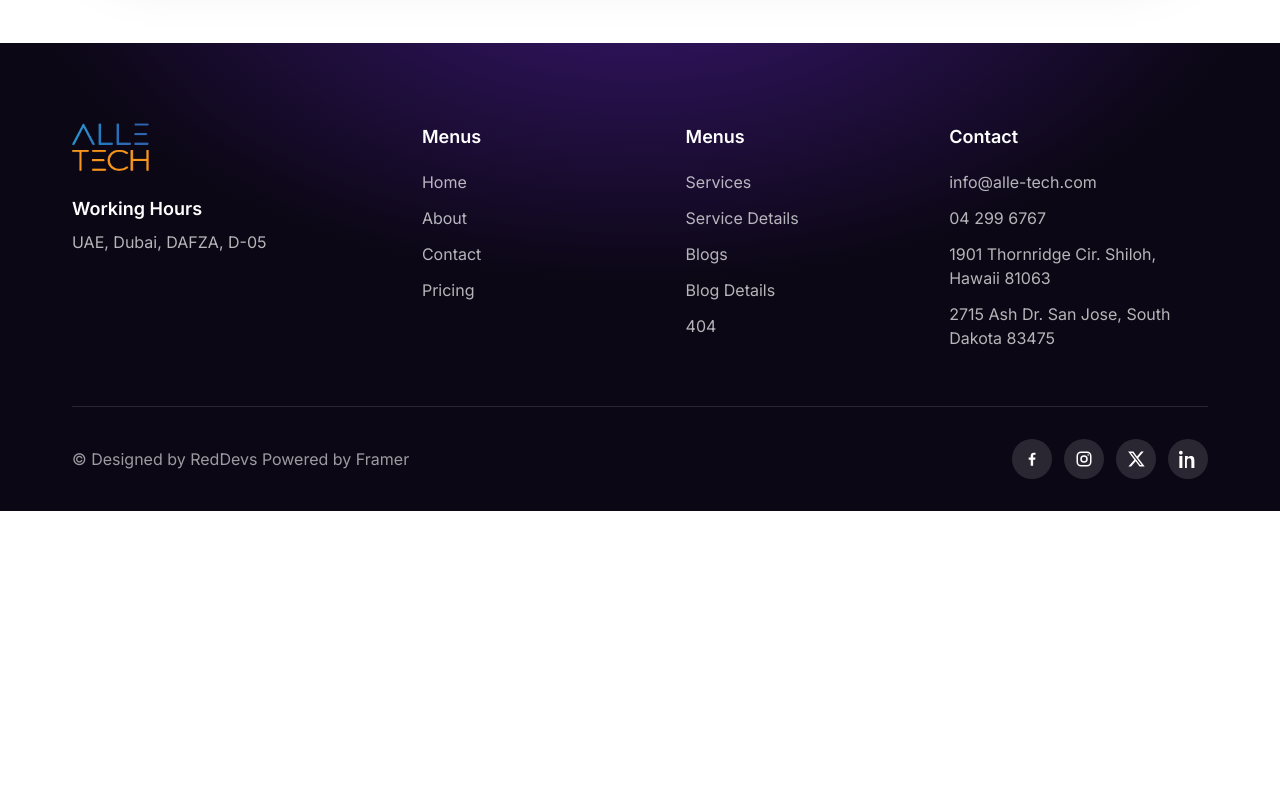
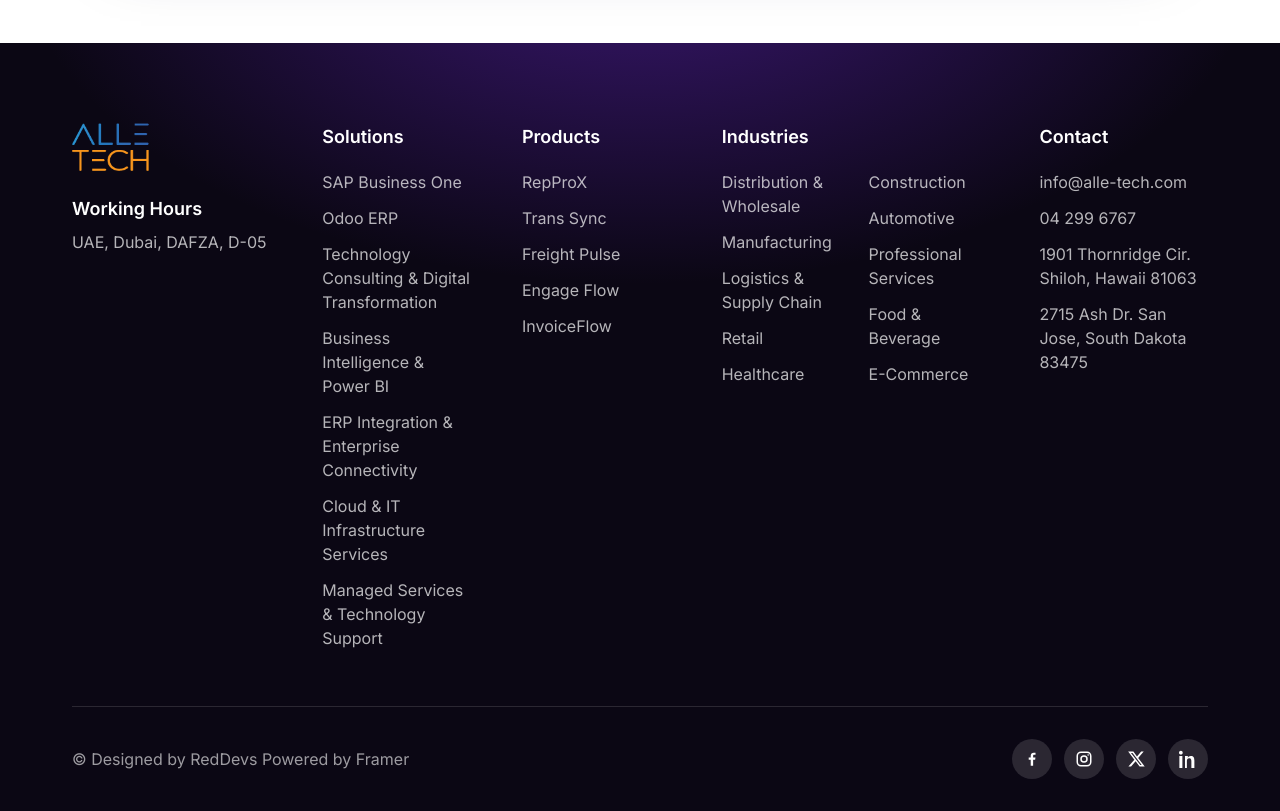
Before and after one commit to tonal-fegno/alle-tech, a Next.js app: page /pricing in a window 1280 px wide. Shown: the part 5460-6271 px from the top of the page. Before the commit the page ends 5971 px from the top, so only its background shows below. Built offline with nearby package versions, Linux system fonts and the light colour scheme.

Commit message:
feat: enhance Footer component with dynamic links for Solutions, Products, and Industries; update constants for new data

```diff
--- a/components/Footer.tsx
+++ b/components/Footer.tsx
@@ -1,23 +1,32 @@
 import Link from "next/link";
 import Image from "next/image";
-import { CONTACT_INFO, LOGO_URL, SOCIAL_LINKS } from "@/lib/constants";
+import {
+  CONTACT_INFO,
+  INDUSTRIES,
+  LOGO_URL,
+  PRODUCTS,
+  SOCIAL_LINKS,
+  SOLUTIONS,
+} from "@/lib/constants";
 
-const menuLinks = [
-  { label: "Home", href: "/" },
-  { label: "About", href: "/about" },
-  { label: "Contact", href: "/contact" },
-  { label: "Pricing", href: "/pricing" },
-];
+const solutionLinks = SOLUTIONS.map((solution) => ({
+  label: solution.title,
+  href: `/solutions/${solution.slug}`,
+}));
 
-const pageLinks = [
-  { label: "Services", href: "/services" },
-  { label: "Service Details", href: "/services/home-cleaning" },
-  { label: "Blogs", href: "/blogs" },
-  {
-    label: "Blog Details",
-    href: "/blogs/5-simple-tips-to-keep-your-home-spotless-every-day",
-  },
-  { label: "404", href: "/404-page" },
+const productLinks = PRODUCTS.map((product) => ({
+  label: product.title,
+  href: `/products/${product.slug}`,
+}));
+
+const industryLinks = INDUSTRIES.map((industry) => ({
+  label: industry.title,
+  href: `/industries#${industry.slug}`,
+}));
+
+const industryColumns = [
+  industryLinks.slice(0, Math.ceil(industryLinks.length / 2)),
+  industryLinks.slice(Math.ceil(industryLinks.length / 2)),
 ];
 
 const socialIcons: Record<string, React.ReactNode> = {
@@ -59,7 +68,7 @@ export default function Footer() {
       />
 
       <div className="container-main relative">
-        <div className="grid grid-cols-1 gap-12 md:grid-cols-2 lg:grid-cols-[1.4fr_1fr_1fr_1.2fr]">
+        <div className="grid grid-cols-1 gap-12 md:grid-cols-2 lg:grid-cols-[1.2fr_0.9fr_0.9fr_1.6fr_1fr]">
           {/* Logo + Working hours */}
           <div className="flex flex-col gap-6">
             <Link href="/" className="flex items-center">
@@ -79,11 +88,11 @@ export default function Footer() {
             </div>
           </div>
 
-          {/* Menus */}
+          {/* Solutions */}
           <div className="flex flex-col gap-5">
-            <p className="text-body-18 font-semibold text-white">Menus</p>
+            <p className="text-body-18 font-semibold text-white">Solutions</p>
             <ul className="flex flex-col gap-3">
-              {menuLinks.map((link) => (
+              {solutionLinks.map((link) => (
                 <li key={link.label}>
                   <Link
                     href={link.href}
@@ -96,11 +105,11 @@ export default function Footer() {
             </ul>
           </div>
 
-          {/* Pages */}
+          {/* Products */}
           <div className="flex flex-col gap-5">
-            <p className="text-body-18 font-semibold text-white">Menus</p>
+            <p className="text-body-18 font-semibold text-white">Products</p>
             <ul className="flex flex-col gap-3">
-              {pageLinks.map((link) => (
+              {productLinks.map((link) => (
                 <li key={link.label}>
                   <Link
                     href={link.href}
@@ -111,6 +120,27 @@ export default function Footer() {
                 </li>
               ))}
             </ul>
+          </div>
+
+          {/* Industries */}
+          <div className="flex flex-col gap-5">
+            <p className="text-body-18 font-semibold text-white">Industries</p>
+            <div className="grid grid-cols-2 gap-x-6 gap-y-3">
+              {industryColumns.map((column, columnIndex) => (
+                <ul key={columnIndex} className="flex flex-col gap-3">
+                  {column.map((link) => (
+                    <li key={link.label}>
+                      <Link
+                        href={link.href}
+                        className="text-body-16 text-white/70 transition-colors hover:text-white"
+                      >
+                        {link.label}
+                      </Link>
+                    </li>
+                  ))}
+                </ul>
+              ))}
+            </div>
           </div>
 
           {/* Contact */}
--- a/lib/constants.ts
+++ b/lib/constants.ts
@@ -27,6 +27,7 @@ export const SOCIAL_LINKS = [
 
 export const PRODUCTS = [
   {
+    slug: "repprox",
     title: "RepProX",
     description: "AI-Powered Field Operations Platform",
     points: [
@@ -38,6 +39,7 @@ export const PRODUCTS = [
     ],
   },
   {
+    slug: "transsync",
     title: "Trans Sync",
     description: "Intelligent Intercompany Management Platform",
     points: [
@@ -49,6 +51,7 @@ export const PRODUCTS = [
     ],
   },
   {
+    slug: "freight-pulse",
     title: "Freight Pulse",
     description: "Digital Logistics Platform",
     points: [
@@ -60,6 +63,7 @@ export const PRODUCTS = [
     ],
   },
   {
+    slug: "engageflow",
     title: "Engage Flow",
     description: "Customer Communication Platform",
     points: [
@@ -71,6 +75,7 @@ export const PRODUCTS = [
     ],
   },
   {
+    slug: "invoiceflow",
     title: "InvoiceFlow",
     description: "UAE E-Invoicing Platform",
     points: [
@@ -152,6 +157,19 @@ export const SOLUTIONS = [
       "/assets/images/our-solutions/Managed%20Services%20%26%20Technology%20Support.png",
     tags: ["24/7 Monitoring", "Help Desk Support", "System Maintenance"],
   },
+];
+
+export const INDUSTRIES = [
+  { slug: "distribution-wholesale", title: "Distribution & Wholesale" },
+  { slug: "manufacturing", title: "Manufacturing" },
+  { slug: "logistics-supply-chain", title: "Logistics & Supply Chain" },
+  { slug: "retail", title: "Retail" },
+  { slug: "healthcare", title: "Healthcare" },
+  { slug: "construction", title: "Construction" },
+  { slug: "automotive", title: "Automotive" },
+  { slug: "professional-services", title: "Professional Services" },
+  { slug: "food-beverage", title: "Food & Beverage" },
+  { slug: "e-commerce", title: "E-Commerce" },
 ];
 
 export const FAQS = [
```
